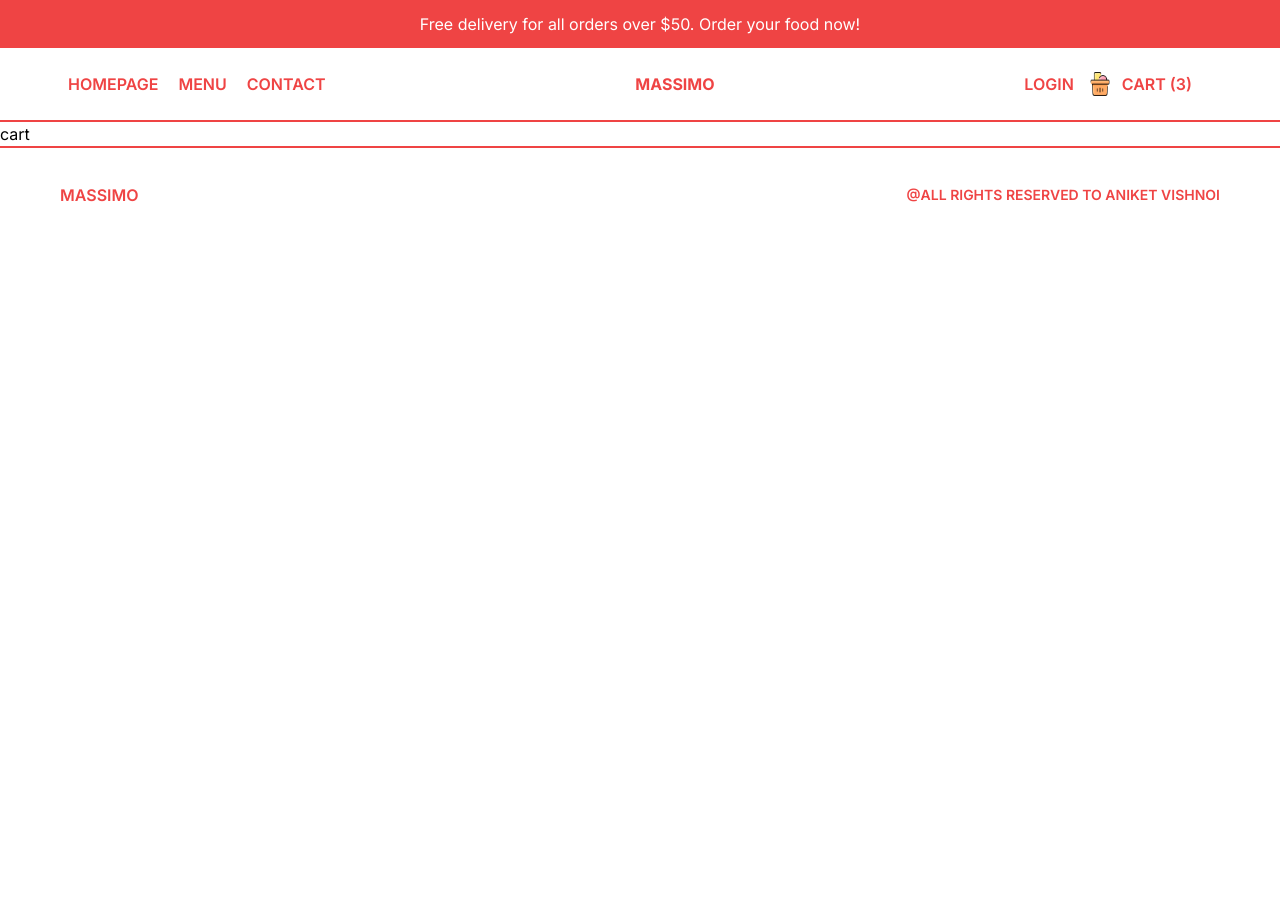
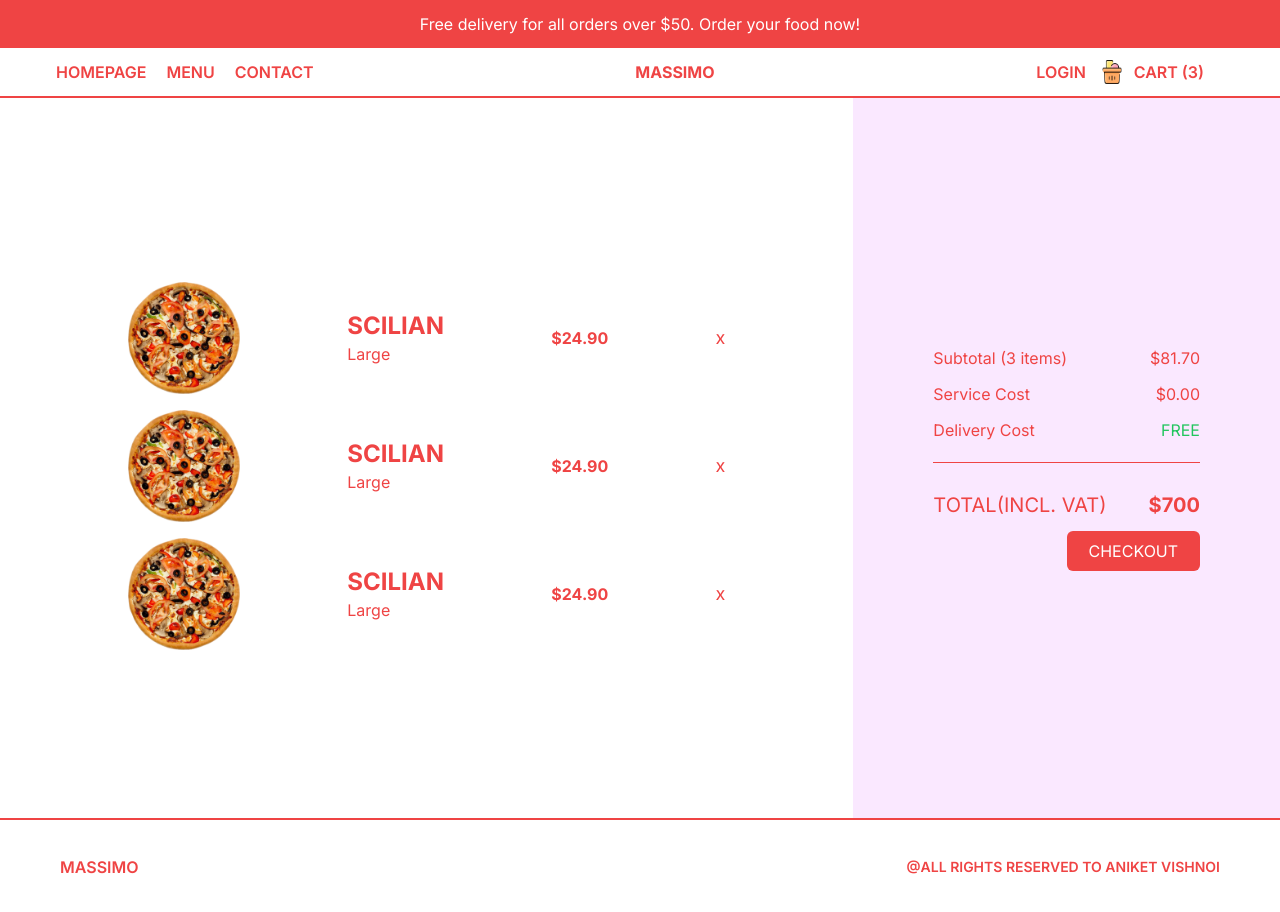
Before and after one commit to aniketcoddy/Delicious-restr, a Next.js app: page /cart in a window 1280 px wide. Before the commit the page ends 800 px from the top, so only its background shows below. Built offline with nearby package versions, Linux system fonts and the light colour scheme.

Commit message:
Cart Page Done

```diff
--- a/src/app/cart/page.tsx
+++ b/src/app/cart/page.tsx
@@ -1,11 +1,71 @@
-import React from 'react'
-
+import Image from "next/image";
+import React from "react";
+import Img1 from "../../../public/temporary/p1.png";
 const CartPage = () => {
   return (
-    <div>
-      cart
+    <div className="h-[calc(100vh-4rem)] md:h-[calc(100vh-5rem)] flex flex-col text-primary lg:flex-row">
+      {/* product conatainer */}
+      <div className="h-1/2 p-4 flex flex-col justify-center overflow-y-scroll lg:h-full lg:w-2/3 2xl:w-1/2 xl:px-32 2xl:px-40">
+        {/* single intem container */}
+        <div className="flex items-center justify-between mt-28 lg:mt-4">
+          <Image src={Img1} alt="item container" width={100} height={100}className="xl:w-28 xl:h-28 2xl:w-32 2xl:h-32"/>
+
+          <div>
+            <h1 className="uppercase text-base font-bold xl:text-2xl">Scilian</h1>
+            <span className="text-xs xl:text-base">Large</span>
+          </div>
+          <h1 className="text-sm font-bold xl:text-base">$24.90</h1>
+          <span className="cursor-pointer xl:text-lg">x</span>
+        </div>
+        <div className="flex items-center justify-between mt-4">
+          <Image src={Img1} alt="item container" width={100} height={100} className="xl:w-28 xl:h-28 2xl:w-32 2xl:h-32"/>
+
+          <div>
+            <h1 className="uppercase text-base font-bold xl:text-2xl">Scilian</h1>
+            <span className="text-xs xl:text-base">Large</span>
+          </div>
+          <h1 className="text-sm font-bold xl:text-base">$24.90</h1>
+          <span className="cursor-pointer xl:text-lg">x</span>
+        </div>
+        <div className="flex items-center justify-between mt-4">
+          <Image src={Img1} alt="item container" width={100} height={100} className="xl:w-28 xl:h-28 2xl:w-32 2xl:h-32"/>
+
+          <div>
+            <h1 className="uppercase text-base font-bold xl:text-2xl">Scilian</h1>
+            <span className="text-xs xl:text-base">Large</span>
+          </div>
+          <h1 className="text-sm font-bold xl:text-base">$24.90</h1>
+          <span className="cursor-pointer xl:text-lg">x</span>
+        </div>
+
+
+
+
+      </div>
+      {/* payment container */}
+      <div className="h-1/2 p-4 bg-fuchsia-100 flex flex-col gap-3 justify-center lg:h-full lg:w-1/3 2xl:w-1/2 xl:px-20 2xl:px-40">
+        <div className="flex justify-between">
+          <span className="text-sm xl:text-base 2xl:text-xl ">Subtotal (3 items)</span>
+          <span className="text-sm xl:text-base 2xl:text-xl ">$81.70</span>
+        </div>
+        <div className="flex justify-between">
+          <span className="text-sm xl:text-base 2xl:text-xl ">Service Cost</span>
+          <span className="text-sm xl:text-base 2xl:text-xl ">$0.00</span>
+        </div>
+        <div className="flex justify-between">
+          <span className="text-sm xl:text-base 2xl:text-xl ">Delivery Cost</span>
+          <span className="text-green-500 text-sm xl:text-base 2xl:text-xl">FREE</span>
+        </div>
+        <hr className="my-2 border-1 border-primary"/>
+        <div className="flex justify-between mt-2">
+          <span className="text-sm xl:text-xl 2xl:text-2xl">TOTAL(INCL. VAT)</span>
+          <span className="text-primary font-bold text-sm xl:text-xl 2xl:text-2xl">$700</span>
+        </div>
+
+        <button className="bg-primary text-white text-base 2xl:text-xl p-2 rounded-md w-1/2 self-end">CHECKOUT</button>
+      </div>
     </div>
-  )
-}
+  );
+};
 
-export default CartPage
+export default CartPage;
--- a/src/components/Navbar.tsx
+++ b/src/components/Navbar.tsx
@@ -11,7 +11,7 @@ const Navbar = () => {
 
   return (
     <div>
-      <div className=" flex text-primary h-full w-full justify-between md:justify-between md:font-bold items-center border-b-2 border-primary p-6 uppercase">
+      <div className=" flex text-primary h-full w-full justify-between md:justify-between md:font-bold items-center border-b-2 border-primary p-3 uppercase">
         <div className="hidden md:flex ml-11">
           <div className=" flex gap-5 font-semibold ">
             <Link href="/">HomePage</Link>
--- a/src/components/ResponsiveNav.tsx
+++ b/src/components/ResponsiveNav.tsx
@@ -79,7 +79,7 @@ const ResponsiveNav = () => {
       ) : (
         <Link href="/login">Orders</Link>
       )}
-      <Link href="/cart">
+      <Link href="/cart"  onClick={()=>setOpen(false)}>
         <CartIcon/>
       </Link>
     </div>
```
